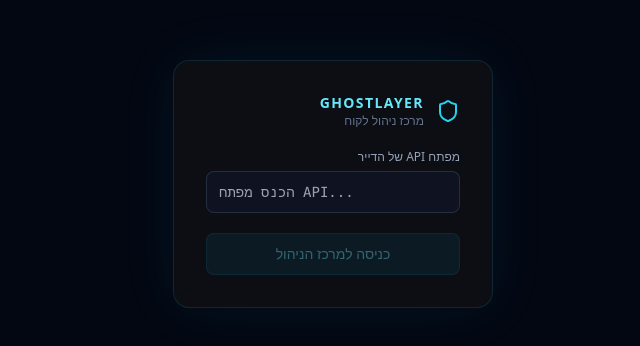
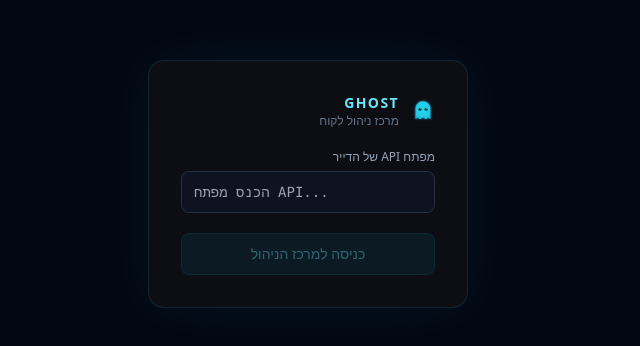
Before and after one commit to DAVIDafergan/AI, a Next.js app in the folder dlp-server/: page /admin in a window 1280 px wide. Shown: the part 216-562 px from the top of the page, without its empty margins (409-1049 px from the left). Built offline with nearby package versions, Linux system fonts and the light colour scheme.

Commit message:
feat: rename all dashboard branding to GHOST with luxury ghost logo
Agent-Logs-Url: https://github.com/DAVIDafergan/AI/sessions/6c3c3ef1-8f66-4aa5-9a12-9ed786161255

Co-authored-by: DAVIDafergan <233505552+DAVIDafergan@users.noreply.github.com>

```diff
--- a/dlp-server/app/admin/page.js
+++ b/dlp-server/app/admin/page.js
@@ -3,14 +3,14 @@
 /**
  * app/admin/page.js
  *
- * GhostLayer – מרכז ניהול לקוח
+ * GHOST – מרכז ניהול לקוח
  * שלב 1: חיבור סוכן השרת
  * שלב 2: פריסת מגני עובדים
  */
 
 import { useState, useEffect, useRef, useCallback } from "react";
 import {
-  Shield, Brain, Cpu, Server, Download, Copy, CheckCheck,
+  Brain, Cpu, Server, Download, Copy, CheckCheck,
   Activity, Users, Zap, Lock, Eye, ChevronRight,
   Terminal, AlertCircle, Wifi, RefreshCw, UserCheck, Replace,
   TrendingUp, Clock, Filter, Search, ChevronDown, ChevronUp,
@@ -18,6 +18,7 @@ import {
 } from "lucide-react";
 import ActiveUsersPanel from "./components/ActiveUsersPanel";
 import CustomKeywordsManager from "./components/CustomKeywordsManager";
+import GhostLogo from "../../components/GhostLogo";
 
 function clsx(...cls) { return cls.filter(Boolean).join(" "); }
 function formatNum(n) { return (n ?? 0).toLocaleString("he-IL"); }
@@ -802,9 +803,9 @@ function AuthGate({ onAuth }) {
     <div className="min-h-screen bg-[#030712] flex items-center justify-center" dir="rtl">
       <div className="w-80 bg-[#0d0d14] border border-cyan-900/40 rounded-2xl p-8 space-y-5 shadow-[0_0_60px_rgba(34,211,238,0.07)]">
         <div className="flex items-center gap-3">
-          <Shield className="text-cyan-400" size={24} />
+          <GhostLogo size={24} className="text-cyan-400" />
           <div>
-            <h1 className="text-cyan-300 font-bold text-sm tracking-widest">GHOSTLAYER</h1>
+            <h1 className="text-cyan-300 font-bold text-sm tracking-widest">GHOST</h1>
             <p className="text-slate-500 text-xs">מרכז ניהול לקוח</p>
           </div>
         </div>
@@ -888,10 +889,10 @@ export default function CommandCenterDashboard() {
       <header className="sticky top-0 z-40 flex items-center justify-between px-6 py-3 bg-[#030712]/90 backdrop-blur border-b border-slate-800/60">
         <div className="flex items-center gap-3">
           <div className="p-1.5 bg-cyan-500/10 rounded-lg border border-cyan-500/20">
-            <Shield className="w-5 h-5 text-cyan-400" />
+            <GhostLogo size={20} className="text-cyan-400" />
           </div>
           <div className="flex items-baseline gap-2">
-            <span className="font-bold text-base tracking-tight text-white">GhostLayer</span>
+            <span className="font-bold text-base tracking-tight text-white">GHOST</span>
             {data?.tenant?.name && <span className="text-xs text-cyan-400 font-medium">{data.tenant.name}</span>}
             <span className="text-xs text-slate-500 font-medium tracking-widest uppercase hidden md:inline">מרכז ניהול</span>
           </div>
@@ -924,7 +925,7 @@ export default function CommandCenterDashboard() {
         <div className="text-center space-y-2 pt-2">
           <h1 className="text-3xl sm:text-4xl font-extrabold tracking-tight">
             <span className="text-white">פרוס</span>{" "}
-            <span className="bg-gradient-to-r from-cyan-400 to-purple-500 bg-clip-text text-transparent">GhostLayer</span>{" "}
+            <span className="bg-gradient-to-r from-cyan-400 to-purple-500 bg-clip-text text-transparent">GHOST</span>{" "}
             <span className="text-white">תוך דקות</span>
           </h1>
           <p className="text-slate-400 text-base max-w-xl mx-auto">
@@ -964,7 +965,7 @@ export default function CommandCenterDashboard() {
         <RecentEvents events={data?.recentEvents || []} />
 
         <p className="text-center text-xs text-slate-700 pb-6">
-          GhostLayer מעבד את כל המידע הרגיש באופן מקומי. שום טקסט רגיל לא מגיע ל-LLM חיצוניים או שרתים של צד שלישי.
+          GHOST מעבד את כל המידע הרגיש באופן מקומי. שום טקסט רגיל לא מגיע ל-LLM חיצוניים או שרתים של צד שלישי.
         </p>
       </main>
     </div>
--- a/dlp-server/app/api/clients/route.js
+++ b/dlp-server/app/api/clients/route.js
@@ -119,7 +119,7 @@ function buildConnectionInstructions(serverUrl, apiKey) {
 
   return {
     browserExtension: [
-      "התקן את התוסף DLP Shield מ-Chrome Web Store",
+      "התקן את תוסף ה-GHOST מ-Chrome Web Store",
       `לחץ על אייקון המגן בסרגל הכלים`,
       `בשדה "כתובת שרת DLP" הכנס: ${serverUrl}`,
       "מפתח ה-API יוזן אוטומטית דרך מנהל המערכת",
--- a/dlp-server/app/dashboard/DashboardClient.js
+++ b/dlp-server/app/dashboard/DashboardClient.js
@@ -1,7 +1,7 @@
 "use client";
 
 import { useState, useEffect, useCallback, useRef } from "react";
-import { Bell, Clock, Plus, Shield, Building2, Settings, LogOut, RefreshCw, Activity, Users, AlertTriangle, Wifi, WifiOff } from "lucide-react";
+import { Bell, Clock, Plus, Building2, Settings, LogOut, RefreshCw, Activity, Users, AlertTriangle, Wifi, WifiOff } from "lucide-react";
 import { logoutAction } from "../actions/auth";
 import TenantsTable from "../super-admin/components/TenantsTable";
 import AddTenantModal from "../super-admin/components/AddTenantModal";
@@ -11,6 +11,7 @@ import GlobalThreatMap from "../super-admin/components/GlobalThreatMap";
 import LiveEventsStream from "../super-admin/components/LiveEventsStream";
 import AgentsGrid from "../super-admin/components/AgentsGrid";
 import AgentDetailPanel from "../super-admin/components/AgentDetailPanel";
+import GhostLogo from "../../components/GhostLogo";
 
 const REFRESH_INTERVAL_MS = 10000;
 
@@ -130,8 +131,8 @@ function Sidebar({ activeTab, onTabChange, onAddClient }) {
     <aside className="flex flex-col bg-[#0d0d14] border-l border-cyan-900/30 w-56 min-h-screen shrink-0">
       {/* Logo */}
       <div className="flex items-center gap-3 px-4 py-5 border-b border-cyan-900/30">
-        <Shield className="text-cyan-400 shrink-0" size={22} />
-        <span className="text-cyan-300 font-bold text-sm tracking-widest whitespace-nowrap">GhostLayer</span>
+        <GhostLogo size={22} className="text-cyan-400 shrink-0" />
+        <span className="text-cyan-300 font-bold text-sm tracking-widest whitespace-nowrap">GHOST</span>
       </div>
 
       {/* Nav */}
@@ -196,7 +197,7 @@ function SystemSettings() {
       <h2 className="text-sm font-semibold text-slate-200">הגדרות מערכת</h2>
       <div className="grid grid-cols-1 md:grid-cols-2 gap-4">
         {[
-          { label: "גרסת המערכת", value: "GhostLayer v3.0.0" },
+          { label: "גרסת המערכת", value: "GHOST v3.0.0" },
           { label: "מסד נתונים", value: "MongoDB Atlas" },
           { label: "ספק אימות", value: "Cookie-based (HTTP-only)" },
         ].map(({ label, value }) => (
@@ -477,8 +478,8 @@ export default function DashboardClient({ initialClients = [] }) {
         {/* Top bar */}
         <header className="flex items-center justify-between px-6 py-3.5 border-b border-slate-800/60 bg-[#0a0a0f]/80 backdrop-blur-sm shrink-0">
           <div className="flex items-center gap-3">
-            <Shield className="text-cyan-500" size={18} />
-            <span className="text-sm font-bold text-cyan-300 tracking-widest">GhostLayer – פורטל ניהול מנהל-על</span>
+            <GhostLogo size={18} className="text-cyan-500" />
+            <span className="text-sm font-bold text-cyan-300 tracking-widest">GHOST – פורטל ניהול מנהל-על</span>
           </div>
           <div className="flex items-center gap-4">
             <ConnectionStatus connected={true} streaming={sseConnected} />
--- a/dlp-server/app/dashboard/client/[id]/page.js
+++ b/dlp-server/app/dashboard/client/[id]/page.js
@@ -3,10 +3,11 @@
 import { useState, useEffect, useCallback, useRef } from "react";
 import { useParams, useRouter } from "next/navigation";
 import {
-  ArrowRight, Shield, Building2, Cpu, Activity, Users,
+  ArrowRight, Building2, Cpu, Activity, Users,
   Copy, CheckCheck, RefreshCw, AlertTriangle, Circle,
   BookOpen, X, Terminal, AlertOctagon, ShieldAlert,
 } from "lucide-react";
+import GhostLogo from "../../../../components/GhostLogo";
 
 // ── Helpers ────────────────────────────────────────────────────
 const STATUS_COLORS = {
@@ -402,8 +403,8 @@ export default function ClientDetailPage() {
           </button>
           <span className="text-slate-700">/</span>
           <div className="flex items-center gap-2">
-            <Shield className="text-cyan-500" size={16} />
-            <span className="text-sm font-bold text-cyan-300 tracking-widest">GhostLayer</span>
+            <GhostLogo size={16} className="text-cyan-500" />
+            <span className="text-sm font-bold text-cyan-300 tracking-widest">GHOST</span>
           </div>
           <span className="text-slate-700">/</span>
           <span className="text-sm text-slate-300 font-medium">{client.name}</span>
--- a/dlp-server/app/layout.js
+++ b/dlp-server/app/layout.js
@@ -1,7 +1,7 @@
 import "./globals.css";
 
 export const metadata = {
-  title: "DLP Shield – Admin Dashboard",
+  title: "GHOST – Admin Dashboard",
 };
 
 export default function RootLayout({ children }) {
--- a/dlp-server/app/onboarding/page.js
+++ b/dlp-server/app/onboarding/page.js
@@ -2,7 +2,8 @@
 
 // דף Onboarding ציבורי – ללא צורך באימות
 import { useState } from "react";
-import { Shield, Key, Copy, Check, ChevronRight, Building2, Globe, Terminal, Code2, Bot } from "lucide-react";
+import { Key, Copy, Check, ChevronRight, Building2, Globe, Terminal, Code2, Bot } from "lucide-react";
+import GhostLogo from "../../components/GhostLogo";
 
 // כפתור העתקה
 function CopyButton({ text, label }) {
@@ -76,14 +77,14 @@ export default function OnboardingPage() {
       <header className="border-b border-slate-800 bg-slate-900/50 backdrop-blur-sm sticky top-0 z-10">
         <div className="max-w-5xl mx-auto px-4 sm:px-6 py-4 flex items-center gap-3">
           <div className="w-9 h-9 bg-blue-600/20 border border-blue-500/30 rounded-xl flex items-center justify-center">
-            <Shield className="w-5 h-5 text-blue-400" />
+            <GhostLogo size={20} className="text-blue-400" />
           </div>
           <div>
-            <span className="font-bold text-white text-lg">DLP Shield</span>
+            <span className="font-bold text-white text-lg">GHOST</span>
             <span className="text-slate-400 text-sm mr-2">Enterprise</span>
           </div>
           <span className="mr-auto text-xs bg-slate-800 border border-slate-700 text-slate-400 px-2 py-1 rounded-full">
-            GhostLayer v1.0
+            GHOST v1.0
           </span>
         </div>
       </header>
@@ -101,7 +102,7 @@ export default function OnboardingPage() {
               <h1 className="text-4xl sm:text-5xl font-bold text-white mb-4 leading-tight">
                 חבר את הארגון שלך<br />
                 <span className="text-transparent bg-clip-text bg-gradient-to-l from-blue-400 to-violet-400">
-                  ל-DLP Shield תוך דקות
+                  ל-GHOST תוך דקות
                 </span>
               </h1>
               <p className="text-slate-400 text-lg max-w-xl mx-auto leading-relaxed">
@@ -231,11 +232,11 @@ export default function OnboardingPage() {
                 </ol>
               </div>
 
-              {/* GhostLayer Local Agent */}
+              {/* GHOST Local Agent */}
               <div className="bg-slate-900 border border-blue-500/30 rounded-xl p-5">
                 <div className="flex items-center gap-2 mb-3">
                   <Bot className="w-4 h-4 text-blue-400" />
-                  <h4 className="text-sm font-semibold text-white">ב. GhostLayer Local Agent (סריקת תיקיות)</h4>
+                  <h4 className="text-sm font-semibold text-white">ב. GHOST Local Agent (סריקת תיקיות)</h4>
                 </div>
                 <p className="text-xs text-slate-400 mb-3">
                   הרץ את הסוכן המקומי על שרת הקבצים שלך. הוא סורק את הכוננים, בונה AI מקומי, ושולח סטטיסטיקות מצטברות בלבד לדשבורד.
--- a/dlp-server/app/page.js
+++ b/dlp-server/app/page.js
@@ -1,8 +1,9 @@
 "use client";
 
 import { useState, useTransition } from "react";
-import { Shield, Eye, EyeOff } from "lucide-react";
+import { Eye, EyeOff } from "lucide-react";
 import { loginAction } from "./actions/auth";
+import GhostLogo from "../components/GhostLogo";
 
 export default function LoginPage() {
   const [error, setError] = useState("");
@@ -38,10 +39,10 @@ export default function LoginPage() {
           {/* Logo & Title */}
           <div className="flex flex-col items-center gap-3 mb-8">
             <div className="w-12 h-12 rounded-xl bg-cyan-500/10 border border-cyan-500/30 flex items-center justify-center">
-              <Shield className="text-cyan-400" size={24} />
+              <GhostLogo size={28} className="text-cyan-400" />
             </div>
             <div className="text-center">
-              <h1 className="text-lg font-bold text-cyan-300 tracking-widest">GHOSTLAYER</h1>
+              <h1 className="text-lg font-bold text-cyan-300 tracking-widest">GHOST</h1>
               <p className="text-slate-400 text-sm mt-1">פורטל ניהול מנהל-על</p>
             </div>
           </div>
@@ -118,7 +119,7 @@ export default function LoginPage() {
 
           {/* Footer */}
           <p className="text-center text-slate-600 text-xs mt-6">
-            GhostLayer DLP Shield &copy; {new Date().getFullYear()}
+            GHOST &copy; {new Date().getFullYear()}
           </p>
         </div>
       </div>
--- a/dlp-server/app/super-admin/components/SuperAdminSidebar.js
+++ b/dlp-server/app/super-admin/components/SuperAdminSidebar.js
@@ -2,9 +2,10 @@
 
 import { useState } from "react";
 import {
-  Shield, LayoutDashboard, Building2, Cpu, Activity,
+  LayoutDashboard, Building2, Cpu, Activity,
   Map, Radio, ChevronLeft, ChevronRight, LogOut,
 } from "lucide-react";
+import GhostLogo from "../../../components/GhostLogo";
 
 const NAV_ITEMS = [
   { id: "overview",  label: "סקירה כללית",  icon: LayoutDashboard },
@@ -26,10 +27,10 @@ export default function SuperAdminSidebar({ activeTab, onTabChange }) {
     >
       {/* Logo */}
       <div className="flex items-center gap-3 px-4 py-5 border-b border-cyan-900/30">
-        <Shield className="text-cyan-400 shrink-0" size={22} />
+        <GhostLogo size={22} className="text-cyan-400 shrink-0" />
         {!collapsed && (
           <span className="text-cyan-300 font-bold text-sm tracking-widest whitespace-nowrap">
-            GhostLayer
+            GHOST
           </span>
         )}
       </div>
--- a/dlp-server/app/super-admin/components/TenantDetailView.js
+++ b/dlp-server/app/super-admin/components/TenantDetailView.js
@@ -168,7 +168,7 @@ function ConnectionInstructions({ tenant, superAdminKey, onAgentProvisioned }) {
             <div className="bg-slate-900/40 border border-slate-700/30 rounded-lg p-3 space-y-1.5 text-[10px]">
               <div className="text-slate-400 font-medium mb-2">פירוט הפרמטרים:</div>
               {[
-                ["--server-url", "כתובת לוח הבקרה של GhostLayer (מוגדר אוטומטית)"],
+                ["--server-url", "כתובת לוח הבקרה של GHOST (מוגדר אוטומטית)"],
                 ["--api-key", "מפתח ה-API הייחודי לדייר זה"],
                 ['--dir', 'נתיב לכונן המשותף הארגוני (לדוגמה: C:\\Company_Shared_Drive)'],
                 ["--local-port", "פורט שרת ה-API המקומי שיאזין לבקשות מתוספי הדפדפן (ברירת מחדל: 4000)"],
--- a/dlp-server/app/super-admin/page.js
+++ b/dlp-server/app/super-admin/page.js
@@ -1,7 +1,8 @@
 "use client";
 
 import { useState, useEffect, useCallback } from "react";
-import { Bell, Clock, Plus, Shield } from "lucide-react";
+import { Bell, Clock, Plus } from "lucide-react";
+import GhostLogo from "../../components/GhostLogo";
 import SuperAdminSidebar from "./components/SuperAdminSidebar";
 import GlobalKpiBar      from "./components/GlobalKpiBar";
 import TenantsTable      from "./components/TenantsTable";
@@ -50,9 +51,9 @@ function AuthGate({ onAuth }) {
     <div className="min-h-screen bg-[#0a0a0f] flex items-center justify-center">
       <div className="w-80 bg-[#0d0d14] border border-cyan-900/40 rounded-2xl p-8 space-y-5 shadow-[0_0_60px_rgba(34,211,238,0.07)]">
         <div className="flex items-center gap-3">
-          <Shield className="text-cyan-400" size={24} />
+          <GhostLogo size={24} className="text-cyan-400" />
           <div>
-            <h1 className="text-cyan-300 font-bold text-sm tracking-widest">GHOSTLAYER</h1>
+            <h1 className="text-cyan-300 font-bold text-sm tracking-widest">GHOST</h1>
             <p className="text-slate-500 text-xs">Super Admin</p>
           </div>
         </div>
@@ -240,8 +241,8 @@ export default function SuperAdminPage() {
         {/* Top bar */}
         <header className="flex items-center justify-between px-6 py-3.5 border-b border-slate-800/60 bg-[#0a0a0f]/80 backdrop-blur-sm shrink-0">
           <div className="flex items-center gap-3">
-            <Shield className="text-cyan-500" size={18} />
-            <span className="text-sm font-bold text-cyan-300 tracking-widest">GhostLayer Super Admin</span>
+            <GhostLogo size={18} className="text-cyan-500" />
+            <span className="text-sm font-bold text-cyan-300 tracking-widest">GHOST Super Admin</span>
           </div>
           <div className="flex items-center gap-4">
             <SystemClock />
--- /dev/null
+++ b/dlp-server/components/GhostLogo.jsx
@@ -0,0 +1,48 @@
+/**
+ * GhostLogo – Luxury ghost brand mark for GHOST platform.
+ * Usage: <GhostLogo size={24} className="text-cyan-400" />
+ */
+export default function GhostLogo({ size = 24, className = "" }) {
+  return (
+    <svg
+      width={size}
+      height={size}
+      viewBox="0 0 32 32"
+      fill="none"
+      xmlns="http://www.w3.org/2000/svg"
+      className={className}
+      aria-label="GHOST"
+    >
+      <defs>
+        <radialGradient id="ghost-body-grad" cx="50%" cy="40%" r="55%">
+          <stop offset="0%" stopColor="currentColor" stopOpacity="1" />
+          <stop offset="100%" stopColor="currentColor" stopOpacity="0.75" />
+        </radialGradient>
+        <filter id="ghost-glow-filter" x="-40%" y="-40%" width="180%" height="180%">
+          <feGaussianBlur stdDeviation="1.2" result="blur" />
+          <feMerge>
+            <feMergeNode in="blur" />
+            <feMergeNode in="SourceGraphic" />
+          </feMerge>
+        </filter>
+      </defs>
+
+      {/* Ghost body: rounded dome, wavy hem */}
+      <path
+        d="M16 3C10.477 3 6 7.477 6 13V27
+           L9 24.5 L12 27 L16 24.5 L20 27 L23 24.5 L26 27
+           V13C26 7.477 21.523 3 16 3Z"
+        fill="url(#ghost-body-grad)"
+        filter="url(#ghost-glow-filter)"
+      />
+
+      {/* Left eye */}
+      <ellipse cx="12" cy="13.5" rx="2" ry="2" fill="rgba(0,0,0,0.75)" />
+      <circle cx="12.7" cy="12.8" r="0.65" fill="white" opacity="0.8" />
+
+      {/* Right eye */}
+      <ellipse cx="20" cy="13.5" rx="2" ry="2" fill="rgba(0,0,0,0.75)" />
+      <circle cx="20.7" cy="12.8" r="0.65" fill="white" opacity="0.8" />
+    </svg>
+  );
+}
```
Also changed, not shown: dlp-server/app/api/api-docs/route.js (+2 -2 lines).
